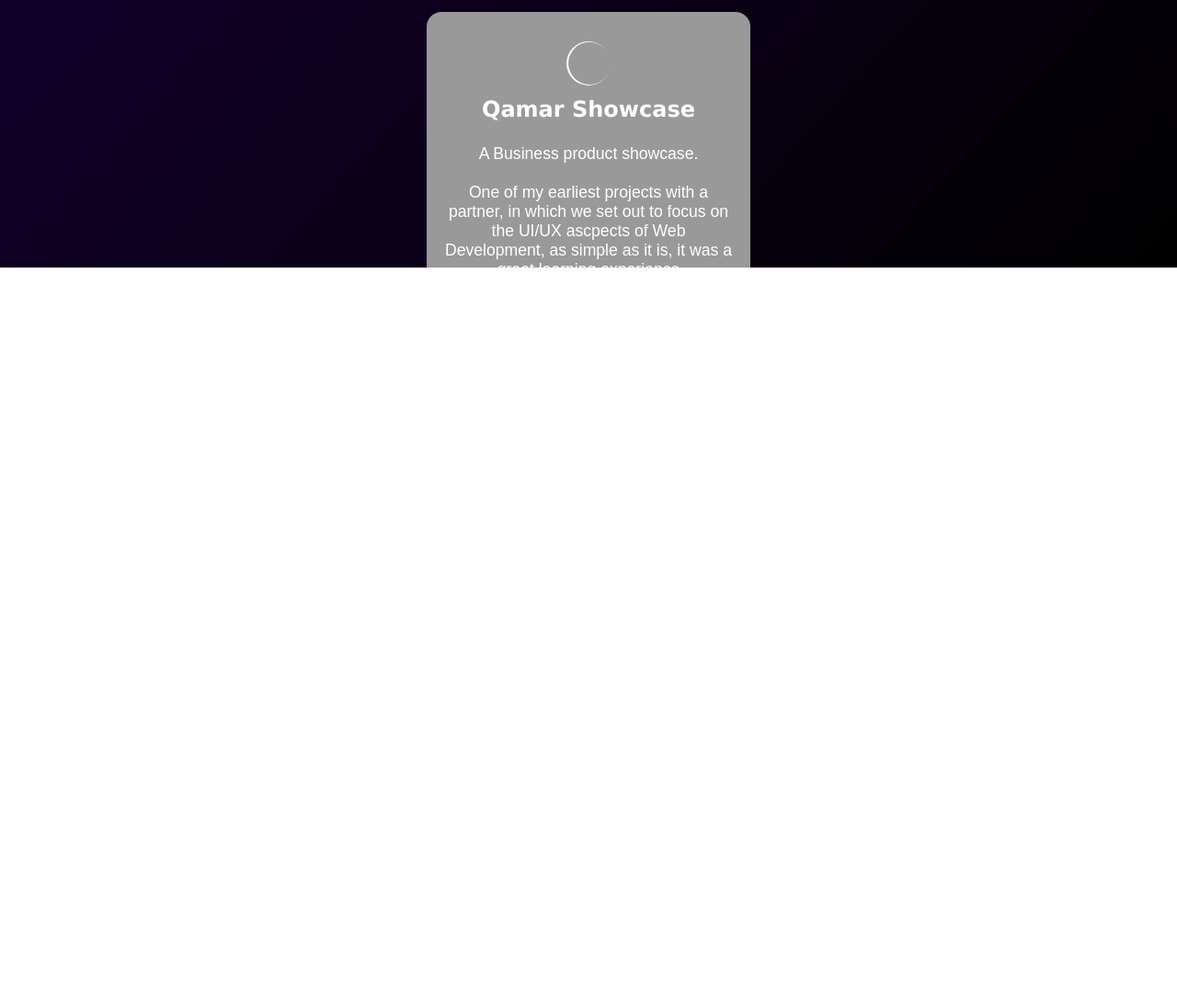
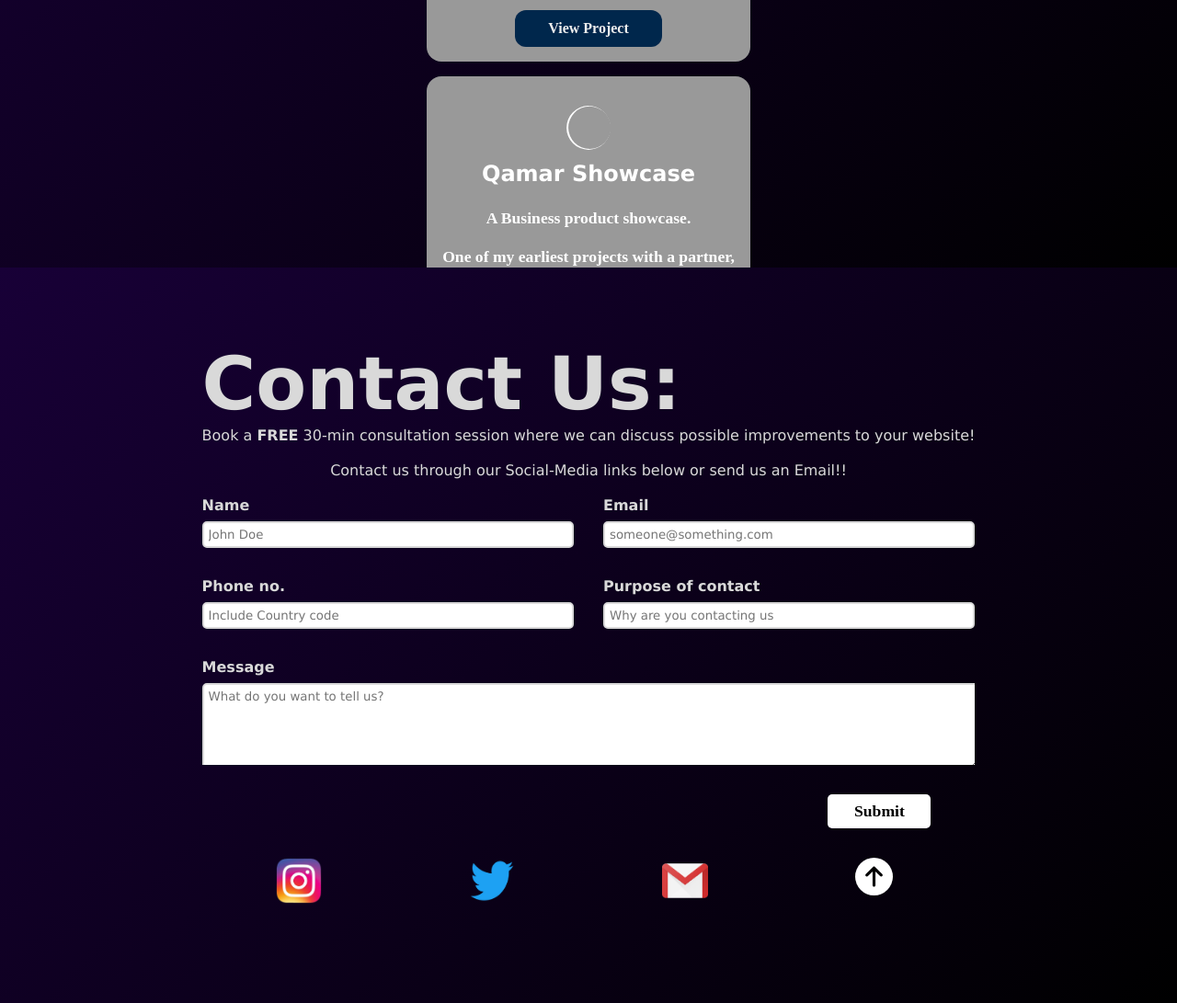
Before and after one commit to AwabIsam/awabisam.github.io, a plain HTML site: page index.html in a window 1280 px wide. Shown: the part 1309-2400 px from the top of the page at 92% size. Before the commit the page ends 1600 px from the top, so only its background shows below. Drawn offline with Linux system fonts and the light colour scheme.

Commit message:
Center Lotus

```diff
--- a/index.html
+++ b/index.html
@@ -49,7 +49,8 @@
                     <p class="text-m Karla">A Chess game developed on react (DESKTOP). <br> <br> This project focuses on
                         displaying logic implementation skills and creative library with UI integration,
                         rather than solely UI/UX design</p>
-                    <a target="_blank" id="project-btn-1" class="btn" href="https://awabisam.github.io/chess-game">View
+                    <a target="_blank" id="project-btn-1" class="btn Karla"
+                        href="https://awabisam.github.io/chess-game">View
                         Project</a>
                 </div>
             </div>
@@ -61,7 +62,7 @@
                         partner,
                         in which we set out to focus on the UI/UX ascpects of Web Development, as simple as it is, it
                         was a great learning experience</p>
-                    <a target="_blank" id="project-btn-2" class="btn"
+                    <a target="_blank" id="project-btn-2" class="btn Karla"
                         href="https://alphaquantum.github.io/qamar-showcase">View Project</a>
 
                 </div>
@@ -70,16 +71,64 @@
                 <div>
                     <img src="./assets/list-check-solid.svg" alt="">
                     <h1>Task-list</h1>
-                    <p class="text-m Karla">Task Tracker built on react. <br><br> A task tracker the focuses on
+                    <p class="text-m Karla">Task Tracker built on react. <br><br> A task tracker that focuses on
                         showcasing fine modern design and exceptional color combination. Simple yet masterful
                         <br>
                         <br>
                     </p>
-                    <a target="_blank" id="project-btn-3" class="btn" href="https://awabisam.github.io/task-list">View
+                    <a target="_blank" id="project-btn-3" class="btn Karla"
+                        href="https://awabisam.github.io/task-list">View
                         Project</a>
 
                 </div>
+                <a href="#section-3" class="contact-us-btn">
+                    Contact us
+                </a>
             </div>
+        </div>
+
+    </section>
+
+    <section id="section-3" class="form-section">
+        <div class="form-section-container">
+            <div class="form-header">
+                Contact Us:
+            </div>
+            <div class="form-text">
+                Book a <span style="font-weight: bold;">FREE</span> 30-min consultation session where
+                we can discuss
+                possible
+                improvements to your website!
+                <br>
+                <br>
+                Contact us through our Social-Media links below or send us an Email!!
+                <br><br>
+            </div>
+            <form class="form-container Karla" action="https://formspree.io/f/xbjeqbdj" method="post" autocomplete="off"
+                onsubmit="reset()">
+                <div>
+                    <label for=" name">Name</label>
+                    <input placeholder="John Doe" type="text" id="name" name="name" required>
+                </div>
+                <div>
+                    <label for="email">Email</label>
+                    <input placeholder="someone@something.com" type="email" id="email" name="email" required>
+                </div>
+                <div>
+                    <label for="phone">Phone no.</label>
+                    <input placeholder="Include Country code" type="text" id="phone" name="phone" required>
+                </div>
+                <div>
+                    <label for="reason">Purpose of contact</label>
+                    <input placeholder="Why are you contacting us" type="text" id="reason" name="reason" required>
+                </div>
+                <div>
+                    <label for="message">Message</label>
+                    <textarea placeholder="What do you want to tell us?" name="message" id="message" rows="5"
+                        required></textarea>
+                </div>
+                <button class="Karla" type="submit">Submit</button>
+            </form>
             <div class="Karla socials-container-projects">
                 <a target="_blank" href="https://www.instagram.com/awab.webdev/" class="instagram">
                     <img src="/assets/Instagram.png" alt="">
@@ -97,7 +146,7 @@
         </div>
     </section>
 
-    <section id="section-3" class="contact-section">
+    <section id="section-4" class="contact-section">
         <img class="socials-img" src="/assets/footer.svg" alt="">
         <div class="Karla socials-container">
             <a target="_blank" href="https://www.instagram.com/awab.webdev/" class="instagram">
--- a/script.js
+++ b/script.js
@@ -1,3 +1,7 @@
+window.onbeforeunload = function () {
+	window.scrollTo(0, 0);
+};
+
 const labelAreas = document.querySelectorAll(".label-area");
 const lines = document.querySelectorAll(".line");
 
--- a/style.css
+++ b/style.css
@@ -65,7 +65,8 @@ label:hover {
 	height: 100vh;
 }
 
-.side-bar .line {
+.line {
+	transition: all 0.2s ease-in-out;
 	width: 5rem;
 	height: 0.25rem;
 	background-color: #d9d9d9;
@@ -184,7 +185,7 @@ label:hover {
 	color: rgb(24, 24, 24);
 }
 
-.projects-container a {
+.projects-container .btn {
 	/* margin-bottom: 3rem; */
 	display: grid;
 	place-content: center;
@@ -265,6 +266,10 @@ label:hover {
 .socials-container-projects {
 	display: none;
 }
+
+.contact-us-btn {
+	display: none;
+}
 /* Contacts Section */
 
 .contact-section {
@@ -313,6 +318,107 @@ label:hover {
 .arrow-up {
 	display: none;
 }
+
+/* Form  Section */
+
+.form-section {
+	display: grid;
+	justify-content: center;
+	height: 90vh;
+	color: #d9d9d9;
+}
+
+.form-header {
+	height: fit-content;
+	margin-top: 2rem;
+	font-size: 5rem;
+	font-weight: bolder;
+}
+
+.form-text {
+	text-align: center;
+}
+
+.form-container {
+	display: grid;
+	grid-template-areas:
+		"name email"
+		"phone poc"
+		"message message"
+		"submit submit";
+	grid-gap: 2rem;
+	margin-bottom: 2rem;
+}
+
+.form-container div {
+	display: grid;
+	grid-auto-flow: row;
+	grid-gap: 0.5rem;
+	color: #d9d9d9;
+}
+
+.form-container div:nth-child(1) {
+	grid-area: "name";
+}
+.form-container div:nth-child(2) {
+	grid-area: "email";
+}
+.form-container div:nth-child(3) {
+	grid-area: "phone";
+}
+.form-container div:nth-child(4) {
+	grid-area: "poc";
+}
+.form-container div:nth-child(5) {
+	grid-column: span 2;
+	grid-area: "message";
+}
+
+.form-container button {
+	grid-column: span 2;
+	grid-area: "submit";
+	margin: 0 3rem;
+	font-weight: bold;
+	background: white;
+	place-self: center;
+	font-size: 1.1rem;
+	border-radius: 5px;
+	width: 7rem;
+	padding: 0.5rem 1rem;
+	justify-self: end !important;
+}
+
+.form-container button:hover {
+	animation: buttonAnimation 1s forwards;
+}
+
+@keyframes buttonAnimation {
+	0% {
+		background: white;
+		color: #000;
+	}
+	100% {
+		background: rgb(111, 0, 255);
+		background: linear-gradient(132deg, rgba(111, 0, 255, 1) 0%, rgba(107, 107, 107, 1) 100%);
+		color: #eeeeee;
+	}
+}
+
+.form-container textarea {
+	width: 99%;
+	height: 90%;
+	padding: 0;
+}
+
+.form-container input,
+.form-container input:active,
+.form-container textarea {
+	padding: 5px;
+	outline: none;
+	border: 2px solid #d9d9d9;
+	border-radius: 5px;
+}
+
 /* Media */
 
 @media (max-width: 1375px) {
@@ -379,10 +485,11 @@ label:hover {
 
 	.projects-section {
 		position: relative;
-		overflow: scroll;
+		overflow-y: scroll;
 	}
 
 	.projects-container {
+		position: relative;
 		grid-template-areas:
 			"r1c1"
 			"r1c2"
@@ -390,6 +497,27 @@ label:hover {
 		margin: 0;
 		padding-top: 300%;
 		padding-bottom: 100%;
+	}
+
+	.contact-us-btn {
+		display: block;
+		position: absolute;
+		right: -50%;
+		bottom: 2%;
+		padding: 0.5rem;
+		border-radius: 2rem;
+		width: 35%;
+		background: #d9d9d9;
+		color: #000 !important;
+		z-index: 100;
+	}
+
+	.form-section {
+		height: 100vh;
+	}
+
+	.form-section-container {
+		margin: 3rem;
 	}
 
 	/* Footer */
@@ -498,6 +626,27 @@ label:hover {
 		padding-bottom: 100%;
 	}
 
+	.contact-us-btn {
+		display: block;
+		position: absolute;
+		right: -50%;
+		bottom: 2%;
+		padding: 0.5rem;
+		border-radius: 2rem;
+		width: 35%;
+		background: #d9d9d9;
+		color: #000 !important;
+		z-index: 100;
+	}
+
+	.form-section {
+		height: 100vh;
+	}
+
+	.form-section-container {
+		margin: 3rem;
+	}
+
 	/* Footer */
 
 	.socials-container-projects {
@@ -531,7 +680,8 @@ label:hover {
 /* FONTS */
 
 .Karla {
-	font-family: sans-serif, Karla;
+	font-family: Karla;
+	font-weight: bold;
 }
 
 .text-m {
```
